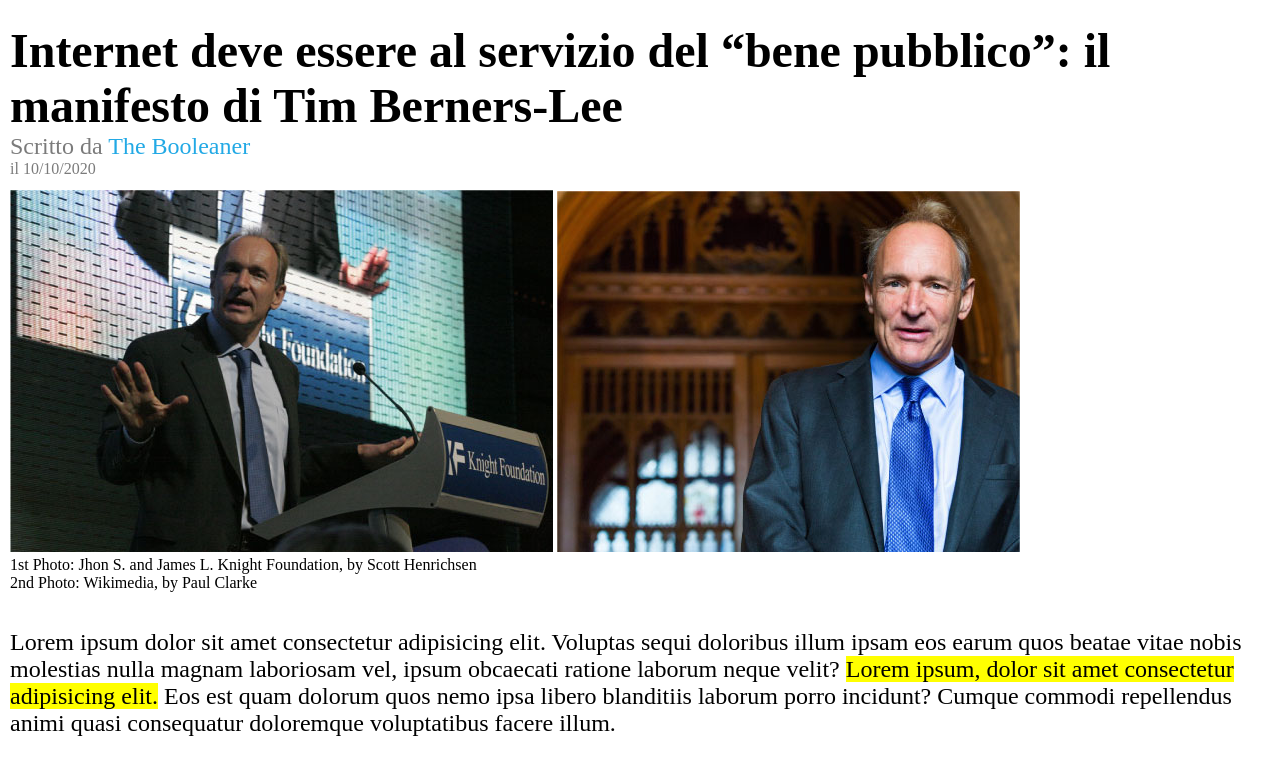
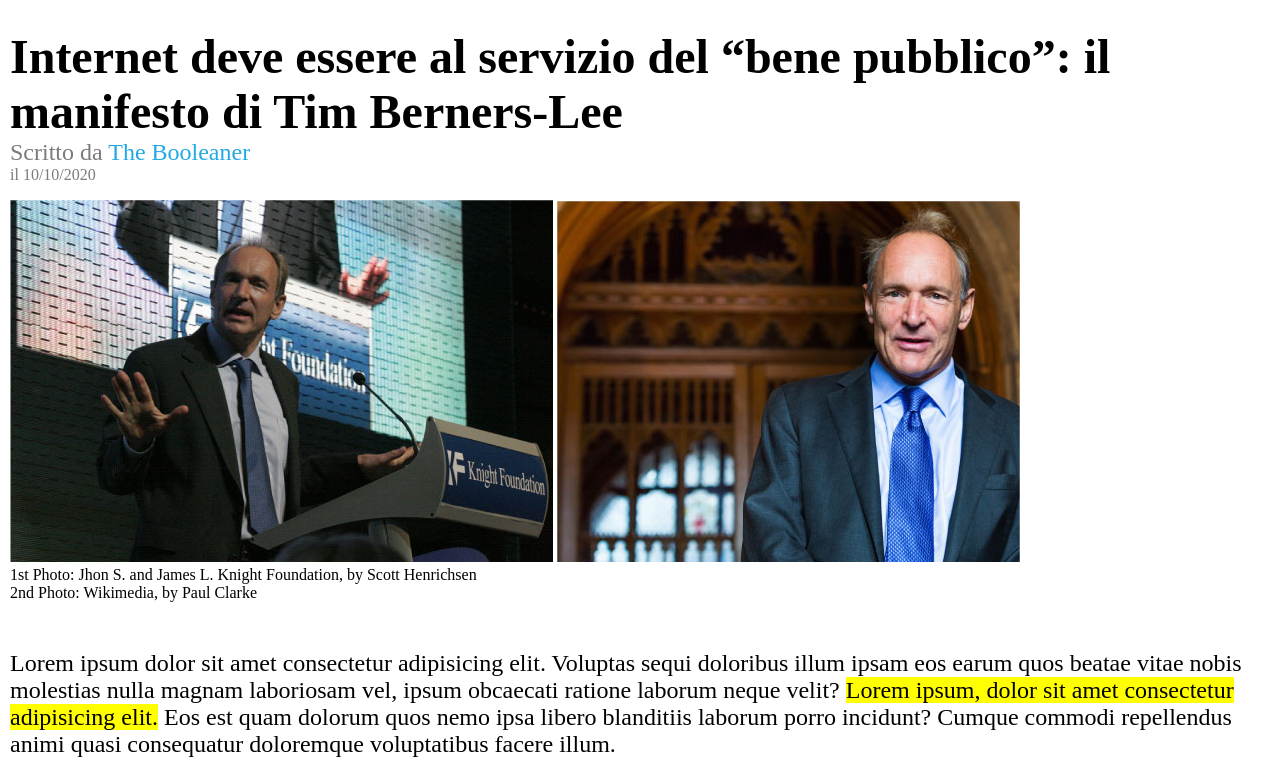
Before and after one commit to IO-underscorre/html-css-booleaner, a plain HTML site: page index.html in a window 1280 px wide. Shown: the part 63-822 px from the top of the page. Drawn offline with Linux system fonts and the light colour scheme.

Commit message:
Others units of measurement changed to be more consistent with the rest

```diff
--- a/style.css
+++ b/style.css
@@ -27,11 +27,11 @@ header > img {
 }
 
 main {
-    padding-top: 1%;
+    padding-top: 1em;
 }
 
 section {
-    margin-top: 1%;
+    margin-top: 1em;
 }
 
 section > span {
```
